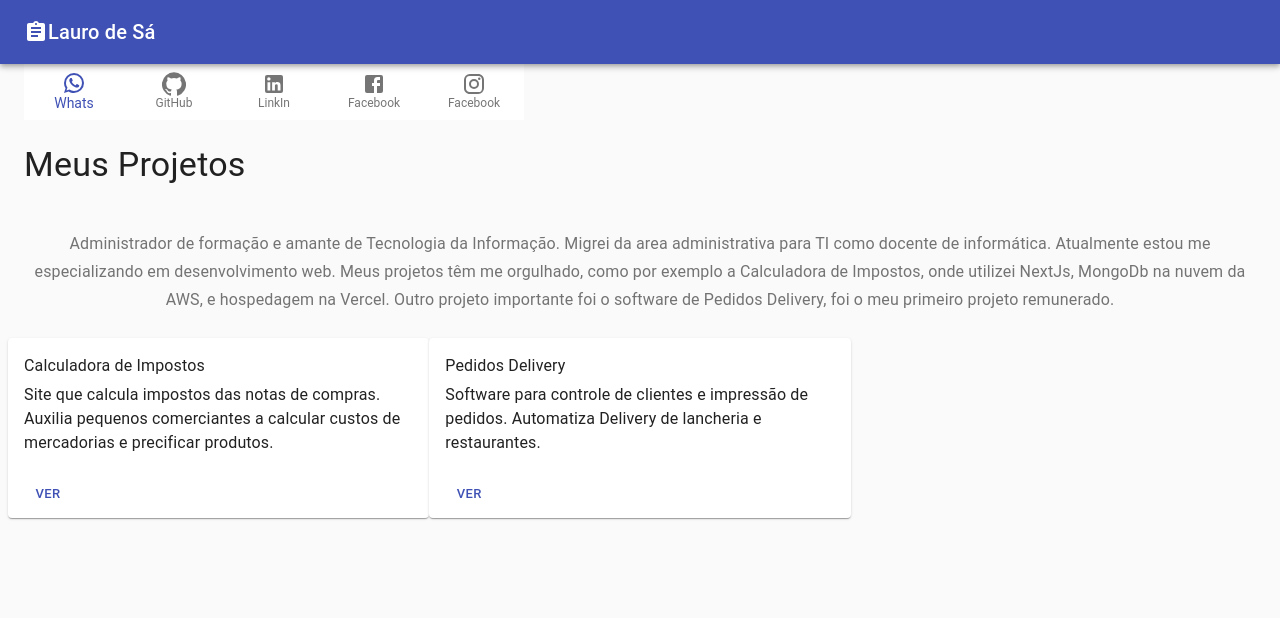
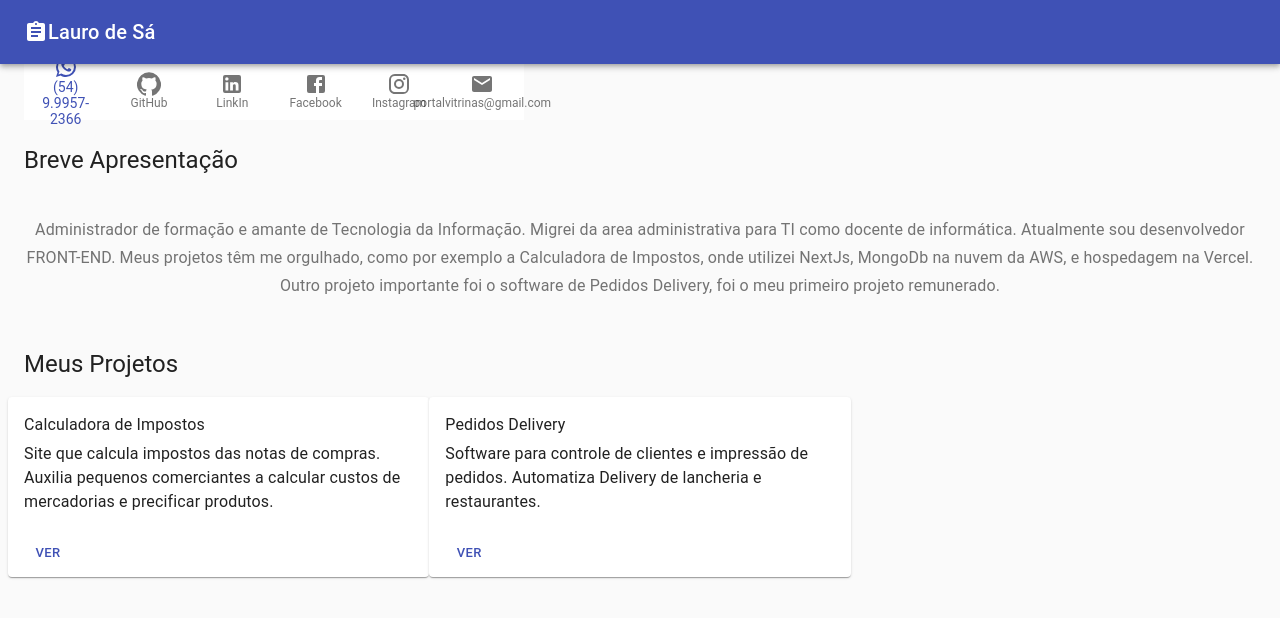
Before and after one commit to laurods/it-app, a Next.js app: page / in a window 1280 px wide. Shown: the top 618 px of the page. Built offline with nearby package versions, Linux system fonts and the light colour scheme.

Commit message:
Atualizaçoes 20012021be

```diff
--- a/components/Contact.js
+++ b/components/Contact.js
@@ -7,6 +7,7 @@ import LinkedInIcon from '@material-ui/icons/LinkedIn';
 import FacebookIcon from '@material-ui/icons/Facebook';
 import InstagramIcon from '@material-ui/icons/Instagram';
 import WhatsAppIcon from '@material-ui/icons/WhatsApp';
+import EmailIcon from '@material-ui/icons/Email';
 
 const useStyles = makeStyles({
   root: {
@@ -27,11 +28,12 @@ export default function Contact() {
       showLabels
       className={classes.root}
     >
-      <BottomNavigationAction label="Whats" icon={<WhatsAppIcon />}/>
+      <BottomNavigationAction label="(54) 9.9957-2366" icon={<WhatsAppIcon />}/>
       <BottomNavigationAction label="GitHub" icon={<GitHubIcon />} />
       <BottomNavigationAction label="LinkIn" icon={<LinkedInIcon />} />
       <BottomNavigationAction label="Facebook" icon={< FacebookIcon/>} />
-      <BottomNavigationAction label="Facebook" icon={< InstagramIcon/>} />
+      <BottomNavigationAction label="Instagram" icon={< InstagramIcon/>} />
+      <BottomNavigationAction label="portalvitrinas@gmail.com" icon={<EmailIcon />}/>
     </BottomNavigation>
   );
 }
--- a/components/Iam.js
+++ b/components/Iam.js
@@ -7,12 +7,12 @@ function Iam() {
     <Grid container spacing={4}>
     <Grid item={4}>
     <Typography
-        variant="h4"
+        variant="h5"
         align="center"
         color="textPrimary"
         gutterBottom
       >
-        Meus Projetos
+        Breve Apresentação
       </Typography>
 
     </Grid>
@@ -23,7 +23,7 @@ function Iam() {
         Migrei da area administrativa para TI como docente
         de informática.
 
-        Atualmente estou me especializando em desenvolvimento web.
+        Atualmente sou desenvolvedor FRONT-END.
 
         Meus projetos têm me orgulhado, como por exemplo a
         Calculadora de Impostos, onde utilizei NextJs, MongoDb na nuvem da AWS,
@@ -35,6 +35,18 @@ function Iam() {
 
         </Typography>
 
+
+    </Grid>
+    <Grid item={4}>
+    <Typography
+        variant="h5"
+        align="center"
+        color="textPrimary"
+        gutterBottom
+      >
+        Meus Projetos
+      </Typography>
+
     </Grid>
 
     </Grid>
```
